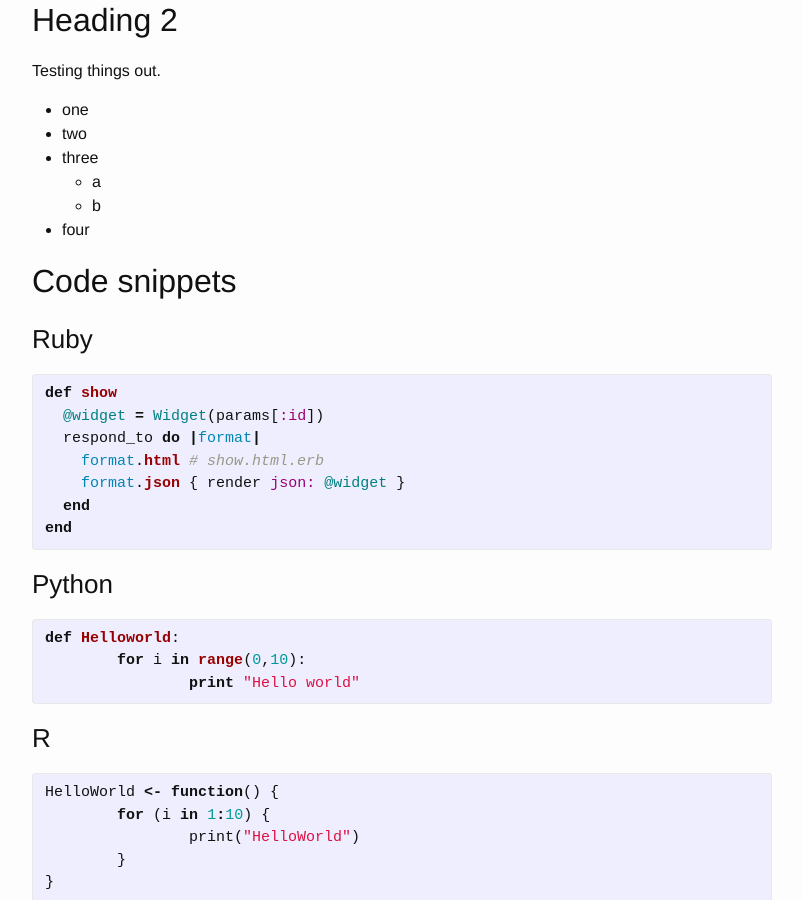
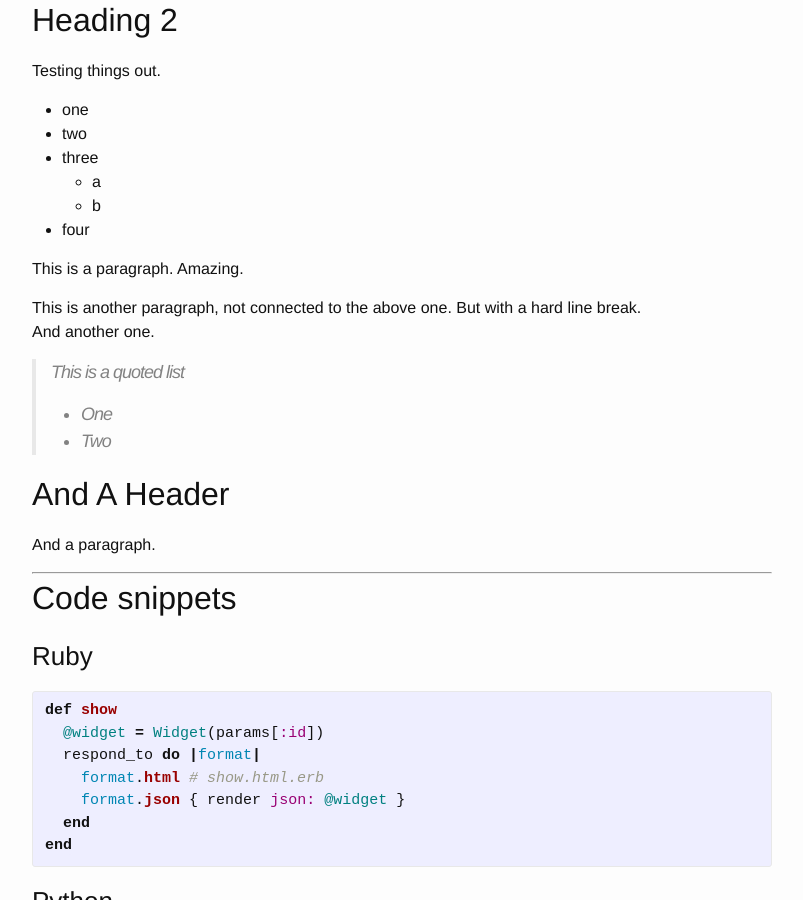
Before and after one commit to laduplessis/JekyllTest, a Jekyll site: the page built from _posts/2016-08-22-playing-with-Jekyll.md, in a window 1280 px wide and 900 px high, scrolled down 645 px. Shown: the whole window, without its empty margins (238-1041 px from the left). Built offline with Jekyll 4.4.1, drawn with Linux system fonts in a browser that asks for light colours; formulas are drawn with MathJax 3.

Commit message:
markdown

```diff
--- a/_posts/2016-08-22-playing-with-Jekyll.md
+++ b/_posts/2016-08-22-playing-with-Jekyll.md
@@ -33,6 +33,28 @@ Testing things out.
 	- a
 	- b
 - four
+
+This is a paragraph. Amazing.
+
+  This is another paragraph, not connected to the above one. But with a hard line break. \\
+And another one.
+
+> This is a quoted list
+>
+> - One
+> - Two
+>
+
+And A Header
+------------
+
+And a paragraph.
+
+
+---
+
+
+
 
 ## Code snippets
 
```
